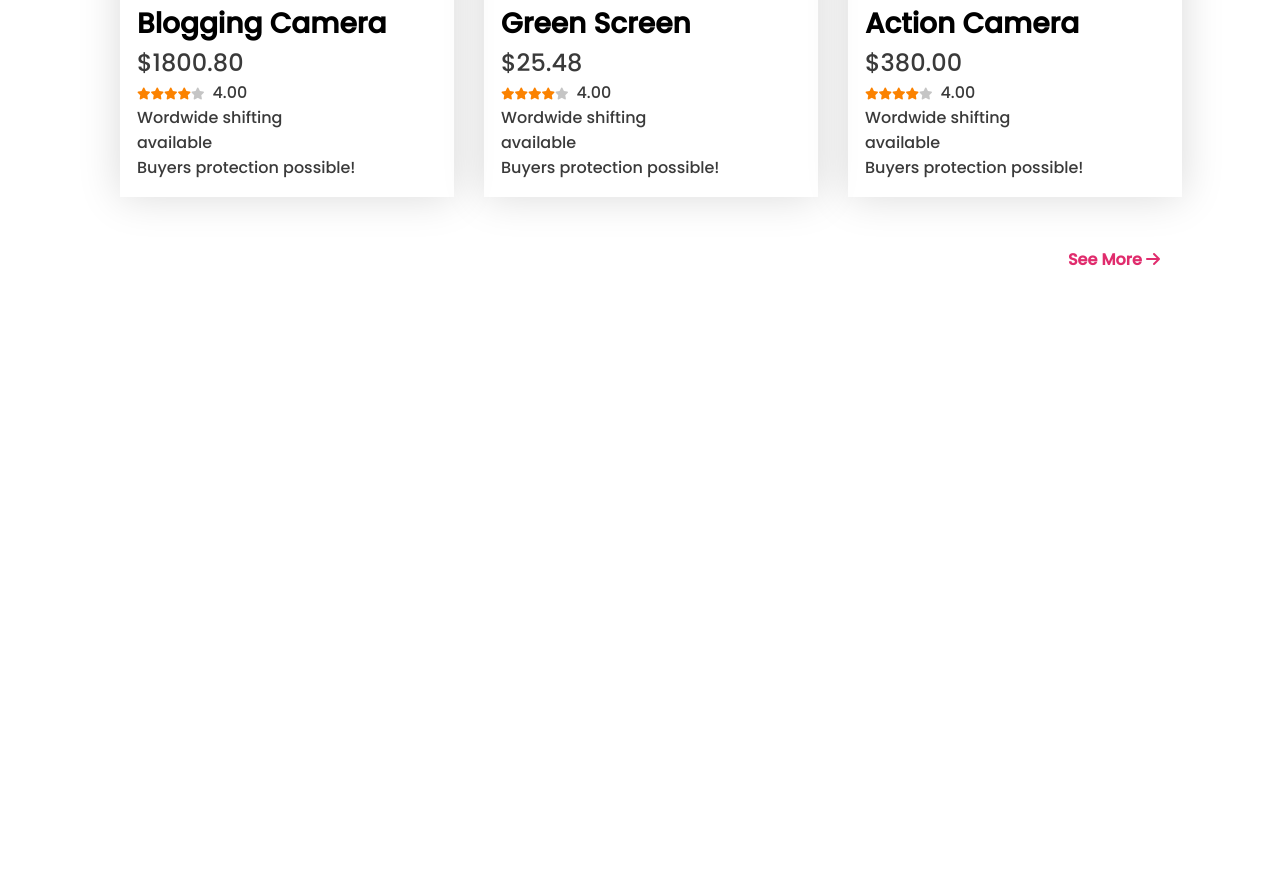
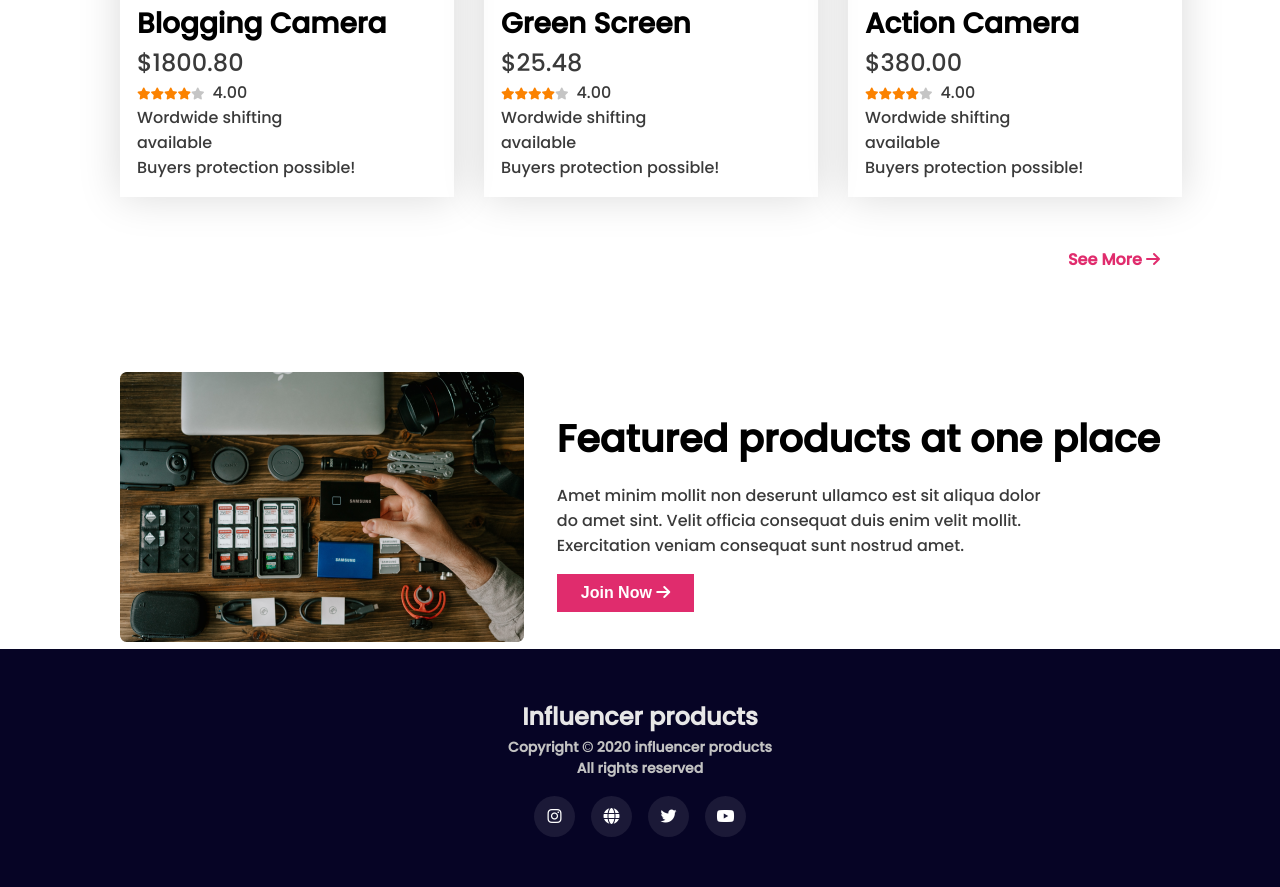
Before and after one commit to HasibUddin1/influencer-gear, a plain HTML site: page index.html in a window 1280 px wide. Shown: the part 2339-3226 px from the top of the page. Before the commit the page ends 2711 px from the top, so only its background shows below. Drawn offline with Linux system fonts and the light colour scheme.

Commit message:
finished work

```diff
--- a/index.html
+++ b/index.html
@@ -13,6 +13,7 @@
 </head>
 
 <body>
+    <main>
     <header class="header">
         <div class="header-left">
             <h2 id="header-influencer">Influencer products</h2>
@@ -28,7 +29,6 @@
             </ul>
         </div>
     </header>
-    <main>
         <!-- Camera Part -->
         <section class="camera">
             <div class="camera-text">
@@ -217,7 +217,32 @@
             </div>
         </section>
         <h5 id="see-more">See More <i class="fa-solid fa-arrow-right"></i></h5>
+        <section class="featured">
+            <div>
+                <img src="images/gear.png" alt="">
+            </div>
+            <div>
+                <h1 id="featured-header">Featured products at one place</h1>
+                <p id="featured-para">Amet minim mollit non deserunt ullamco est sit aliqua dolor <br>
+                    do amet sint. Velit officia consequat duis enim velit mollit. <br>
+                    Exercitation veniam consequat sunt nostrud amet. </p>
+                    <button id="featured-btn">Join Now <i class="fa-solid fa-arrow-right"></i></button>
+            </div>
+        </section>
     </main>
+    <footer class="footer">
+        <div class="footer-text">
+            <h2 class="footer-header">Influencer products</h2>
+            <p>Copyright © 2020 influencer products <br>
+                All rights reserved </p>
+        </div>
+        <div class="icons">
+            <div><i class="fa-brands fa-instagram"></i></div>
+            <div><i class="fa-solid fa-globe"></i></div>
+            <div><i class="fa-brands fa-twitter"></i></div>
+            <div><i class="fa-brands fa-youtube"></i></div>
+        </div>
+    </footer>
 </body>
 
 </html>
--- a/styles/style.css
+++ b/styles/style.css
@@ -2,6 +2,8 @@
 @import url('https://fonts.googleapis.com/css2?family=Poppins:wght@500&display=swap');
 body{
     font-family: 'Poppins', sans-serif;
+}
+main{
     padding: 0 120px;
 }
 *{
@@ -119,3 +121,60 @@ hr{
     font-weight: 700;
     margin-bottom: 100px;
 }
+/* Featured Section */
+.featured{
+    display: flex;
+    align-items: center;
+    justify-content: space-between;
+}
+#featured-header{
+    font-size: 38px;
+    font-weight: 700;
+    margin-bottom: 16px;
+}
+#featured-para{
+    color: #3A3A3A;
+    margin-bottom: 16px;
+}
+#featured-btn{
+    background-color: #E02C6D;
+    color: white;
+    border: none;
+    font-size: 16px;
+    font-weight: 700;
+    padding: 10px 24px;
+}
+/* Footer Section */
+.footer{
+    padding-top: 50px;
+    background-color: #060425;
+}
+.footer-text{
+    text-align: center;
+    color: white;
+    margin-bottom: 17px;
+}
+.footer-header{
+    color: #e7e7e7;
+    margin-bottom: 3px;
+}
+.footer-text p{
+    color: #c2c2c2;
+    font-size: 14px;
+    font-weight: 700;
+}
+.icons{
+    display: flex;
+    justify-content: center;
+    gap: 16px;
+    padding-bottom: 50px;
+}
+.icons div{
+    text-align: center;
+    width: 25px;
+    height: 25px;
+    color: white;
+    background-color: #1b1937;
+    padding: 8px;
+    border-radius: 25px;
+}
```
